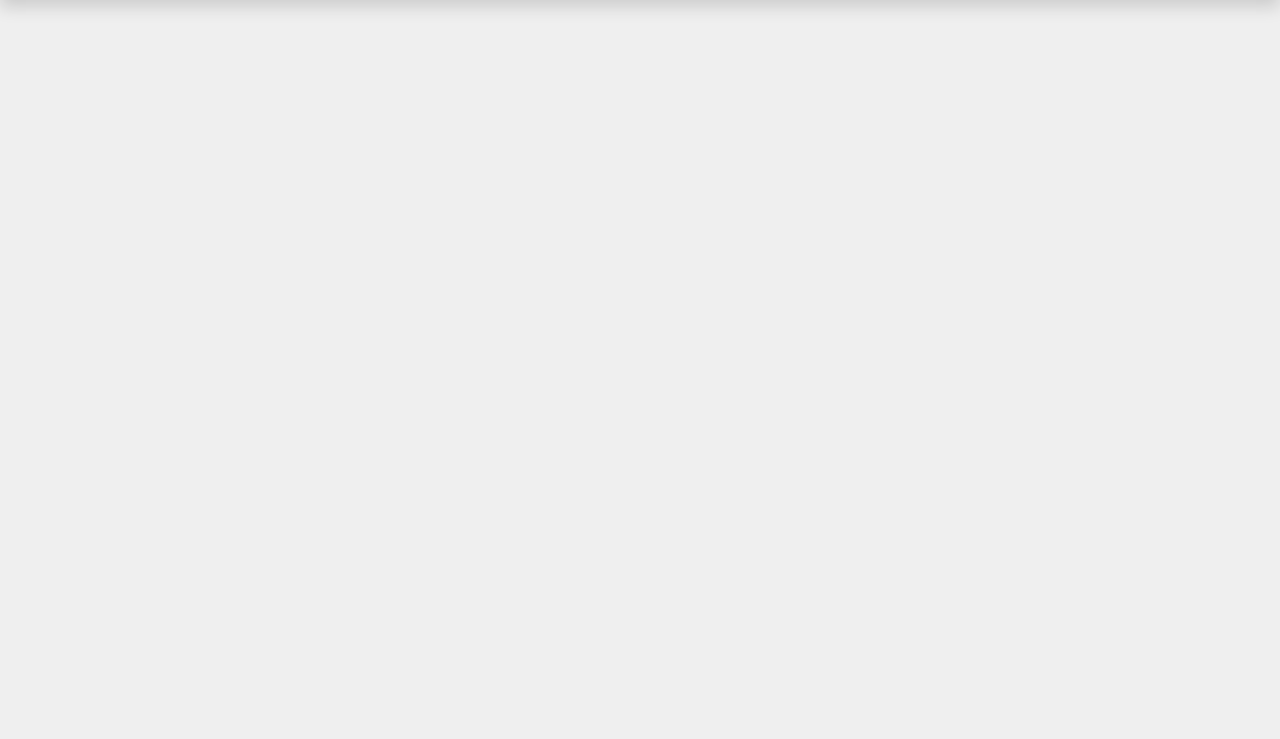
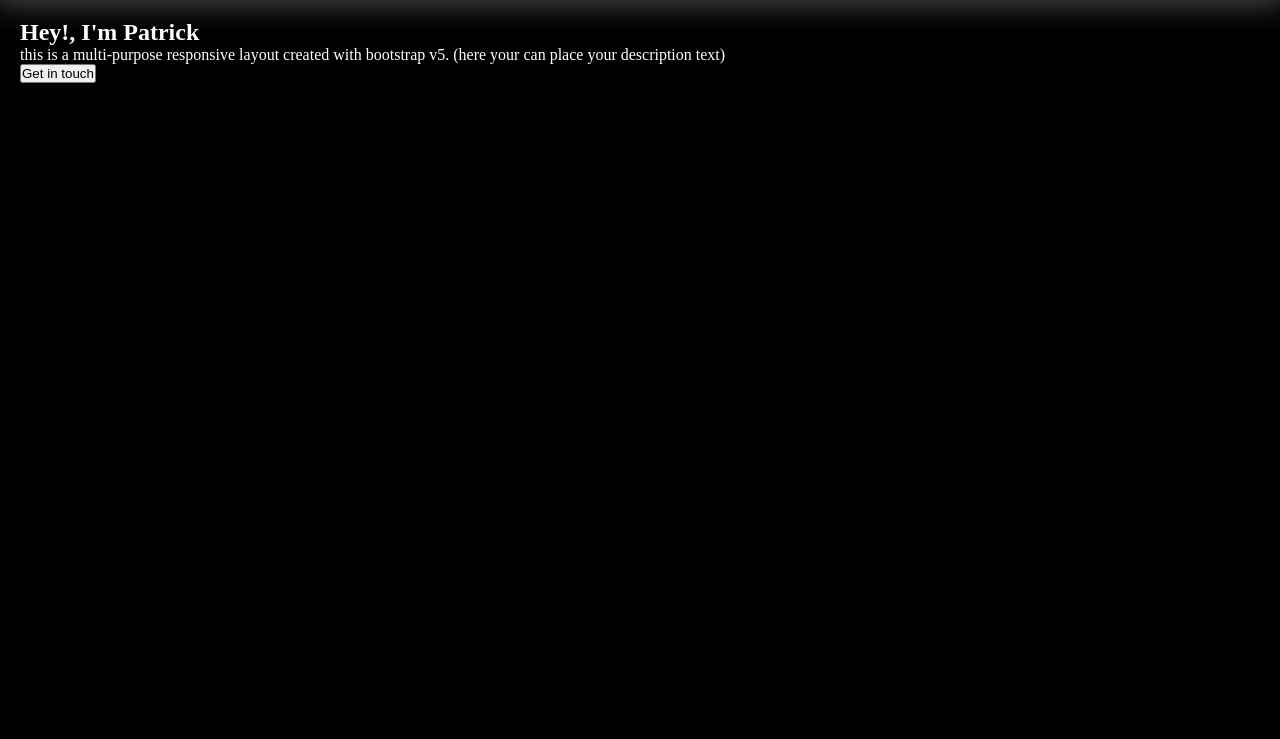
Before and after one commit to Sistla0207/Patrix-Project, a plain HTML site: page index.html in a window 1280 px wide. Shown: the part 61-800 px from the top of the page. Drawn offline with Linux system fonts and the light colour scheme.

Commit message:
Updated file with new changes

```diff
--- a/index.html
+++ b/index.html
@@ -12,7 +12,7 @@
     <!-- nan bar starts here  -->
         <nav class="nav-bar">
             <div class="nav-bar-left">
-                <span><h1>Sistla Hema Lahari </h1></span>
+                <span><h1>Sistla Hema Lahari</h1></span>
             </div>
             <div class="nav-bar-right">
                 <div>
@@ -53,6 +53,21 @@
                 </div>
             </div>
         </nav>
+        <!-- body starts here -->
+        <section id="body">
+         <div class="data-container">
+            <div>
+               <h1>Hey!, I'm Patrick</h1>
+               <p>this is a multi-purpose responsive layout created with bootstrap v5. (here your can place your description text)</p>
+               <button>Get in touch</button>
+            </div>
+            <div></div>
+         </div>
+            <div class="style-container">
+                        <svg xmlns="http://www.w3.org/2000/svg" viewBox="0 0 1440 320"><path fill="#000" fill-opacity="1" d="M0,160L48,176C96,192,192,224,288,208C384,192,480,128,576,133.3C672,139,768,213,864,202.7C960,192,1056,96,1152,74.7C1248,53,1344,107,1392,133.3L1440,160L1440,320L1392,320C1344,320,1248,320,1152,320C1056,320,960,320,864,320C768,320,672,320,576,320C480,320,384,320,288,320C192,320,96,320,48,320L0,320Z"></path></svg>
+            </div>
+
+        </section>
    </main>
 </body>
 </html>
--- a/style.css
+++ b/style.css
@@ -1,6 +1,10 @@
 @font-face {
     font-family: "Dance";
     src: url("./assets/font-family/Dancing_Script4/DancingScript-VariableFont_wght.ttf");
+}
+
+::-webkit-scrollbar{
+display: none;
 }
 
 *{
@@ -23,9 +27,10 @@ body{
     height: 60px;
     background-color: #000;
     padding: 5px 20px;
-    box-shadow: 0 0.5rem 1rem rgba(0, 0, 0, 0.15);
+    box-shadow:0px 0px 30px 5px rgba(255,255,255,0.3);
     display: flex;
     color: #fff;
+    position: sticky;
 }
 .nav-bar-left{
     width: 20%;
@@ -94,6 +99,29 @@ input:checked~.all-menu{
 }
 
 
+#body{
+    width: 100%;
+    /* background-color:#000; */
+    color: #fff;
+    height: calc(100vh - 60px);
+    overflow-y: scroll;
+    background-color: #000;
+
+
+}
+.style-container{
+    transform: rotate(180deg);
+
+
+}
+.data-container{
+    height: 500px;
+    width: 100%;
+    display: flex;
+    padding: 20px;
+}
+
+
 
 @media screen  and (max-width:768px){
     .nav-bar-right>div>div>a:not(.menu-bar){
```
